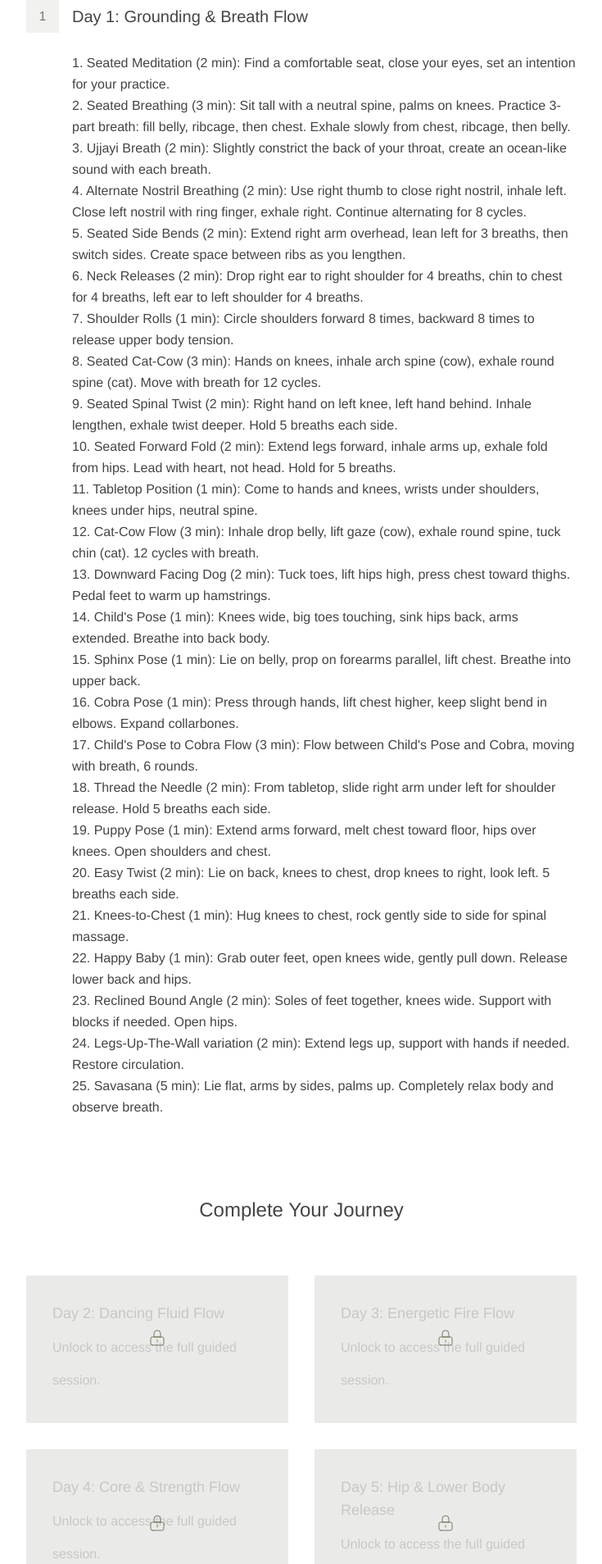
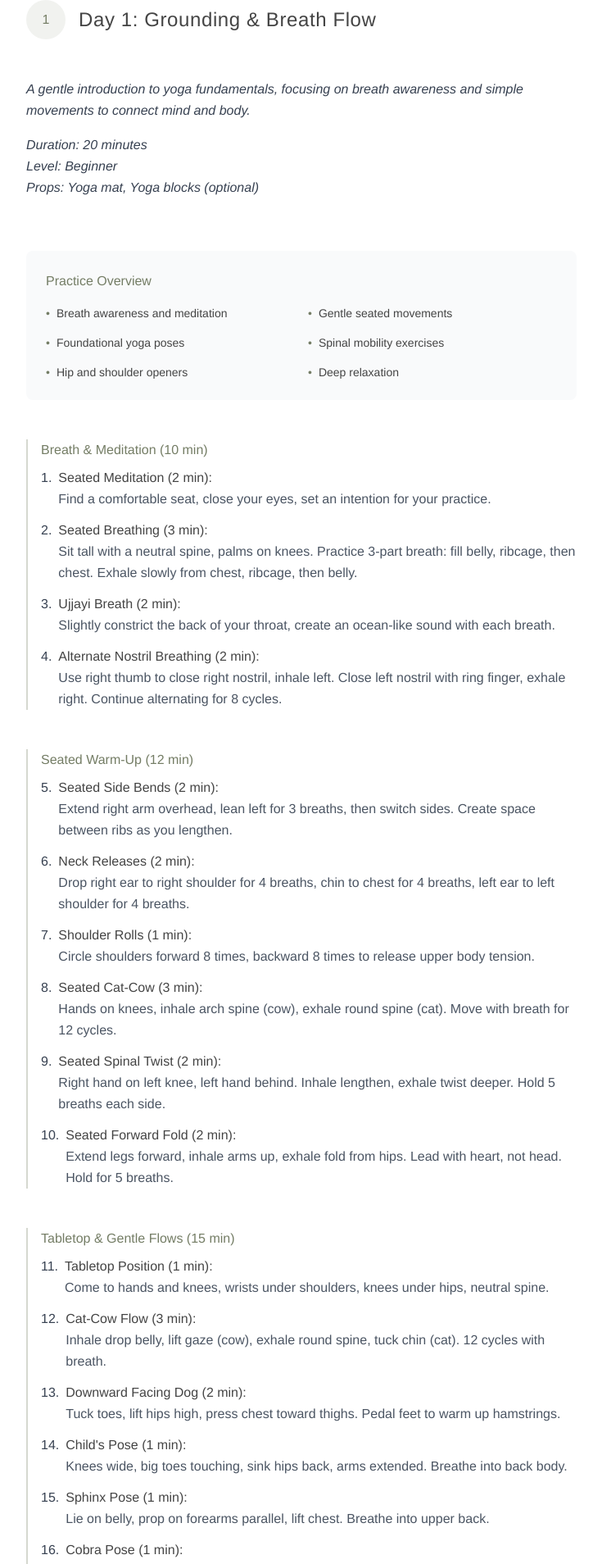
Before and after one commit to samanthacabrera/yoga-library, a React (Vite) app: page /program in a window 1280 px wide. Shown: the part 880-2788 px from the top of the page at 82% size, without its empty margins (272-1007 px from the left). Built offline with nearby package versions, Linux system fonts and the light colour scheme.

Commit message:
enhance Day 1 program UI

```diff
--- a/src/components/Program.jsx
+++ b/src/components/Program.jsx
@@ -25,81 +25,266 @@ const Program = () => {
             </p>
         </div>
 
-      {/* Preview Sessions */}
-      <div className="mb-24">
-        {[
-            {
-            day: "Day 1",
-            title: "Grounding & Breath Flow",
-            description: (
-            <>
-            <span>1. Seated Meditation (2 min):</span> Find a comfortable seat, close your eyes, set an intention for your practice.
-            <br />
-            <span>2. Seated Breathing (3 min):</span> Sit tall with a neutral spine, palms on knees. Practice 3-part breath: fill belly, ribcage, then chest. Exhale slowly from chest, ribcage, then belly.
-            <br />
-            <span>3. Ujjayi Breath (2 min):</span> Slightly constrict the back of your throat, create an ocean-like sound with each breath.
-            <br />
-            <span>4. Alternate Nostril Breathing (2 min):</span> Use right thumb to close right nostril, inhale left. Close left nostril with ring finger, exhale right. Continue alternating for 8 cycles.
-            <br />
-            <span>5. Seated Side Bends (2 min):</span> Extend right arm overhead, lean left for 3 breaths, then switch sides. Create space between ribs as you lengthen.
-            <br />
-            <span>6. Neck Releases (2 min):</span> Drop right ear to right shoulder for 4 breaths, chin to chest for 4 breaths, left ear to left shoulder for 4 breaths.
-            <br />
-            <span>7. Shoulder Rolls (1 min):</span> Circle shoulders forward 8 times, backward 8 times to release upper body tension.
-            <br />
-            <span>8. Seated Cat-Cow (3 min):</span> Hands on knees, inhale arch spine (cow), exhale round spine (cat). Move with breath for 12 cycles.
-            <br />
-            <span>9. Seated Spinal Twist (2 min):</span> Right hand on left knee, left hand behind. Inhale lengthen, exhale twist deeper. Hold 5 breaths each side.
-            <br />
-            <span>10. Seated Forward Fold (2 min):</span> Extend legs forward, inhale arms up, exhale fold from hips. Lead with heart, not head. Hold for 5 breaths.
-            <br />
-            <span>11. Tabletop Position (1 min):</span> Come to hands and knees, wrists under shoulders, knees under hips, neutral spine.
-            <br />
-            <span>12. Cat-Cow Flow (3 min):</span> Inhale drop belly, lift gaze (cow), exhale round spine, tuck chin (cat). 12 cycles with breath.
-            <br />
-            <span>13. Downward Facing Dog (2 min):</span> Tuck toes, lift hips high, press chest toward thighs. Pedal feet to warm up hamstrings.
-            <br />
-            <span>14. Child's Pose (1 min):</span> Knees wide, big toes touching, sink hips back, arms extended. Breathe into back body.
-            <br />
-            <span>15. Sphinx Pose (1 min):</span> Lie on belly, prop on forearms parallel, lift chest. Breathe into upper back.
-            <br />
-            <span>16. Cobra Pose (1 min):</span> Press through hands, lift chest higher, keep slight bend in elbows. Expand collarbones.
-            <br />
-            <span>17. Child's Pose to Cobra Flow (3 min):</span> Flow between Child's Pose and Cobra, moving with breath, 6 rounds.
-            <br />
-            <span>18. Thread the Needle (2 min):</span> From tabletop, slide right arm under left for shoulder release. Hold 5 breaths each side.
-            <br />
-            <span>19. Puppy Pose (1 min):</span> Extend arms forward, melt chest toward floor, hips over knees. Open shoulders and chest.
-            <br />
-            <span>20. Easy Twist (2 min):</span> Lie on back, knees to chest, drop knees to right, look left. 5 breaths each side.
-            <br />
-            <span>21. Knees-to-Chest (1 min):</span> Hug knees to chest, rock gently side to side for spinal massage.
-            <br />
-            <span>22. Happy Baby (1 min):</span> Grab outer feet, open knees wide, gently pull down. Release lower back and hips.
-            <br />
-            <span>23. Reclined Bound Angle (2 min):</span> Soles of feet together, knees wide. Support with blocks if needed. Open hips.
-            <br />
-            <span>24. Legs-Up-The-Wall variation (2 min):</span> Extend legs up, support with hands if needed. Restore circulation.
-            <br />
-            <span>25. Savasana (5 min):</span> Lie flat, arms by sides, palms up. Completely relax body and observe breath.
-            </>
-            ),
-            }
-        ].map((session, index) => (
-          <div key={index} className="mb-16 border-b border-gray-100 pb-16 last:border-b-0 last:pb-0">
-            <div className="mb-4">
-              <div className="flex items-center mb-6">
-                <span className="inline-flex items-center justify-center w-10 h-10 bg-moss/10 text-moss mr-4">
-                  {index + 1}
-                </span>
-                <h3 className="text-xl font-light">{session.day}: {session.title}</h3>
+      {/* Preview Sessions - Day 1 */}
+        <div className="">
+        <div className="my-24  space-y-12">
+          <div className="flex items-center mb-8">
+            <span className="inline-flex items-center justify-center w-12 h-12 bg-moss/10 text-moss mr-4 rounded-full">
+              1
+            </span>
+            <h3 className="text-2xl font-light tracking-wide">Day 1: Grounding & Breath Flow</h3>
+          </div>
+
+          <div className="font-light leading-relaxed space-y-12">
+            <p className="text-gray-700 italic">
+              A gentle introduction to yoga fundamentals, focusing on breath awareness and simple movements to connect mind and body.
+                <ul className="py-4">
+                    <li>Duration: 20 minutes</li>
+                    <li>Level: Beginner</li>
+                    <li>Props: Yoga mat, Yoga blocks (optional)</li>
+                </ul>
+            </p>
+
+            <div className="bg-gray-50 p-6 rounded-lg">
+              <h4 className="font-medium text-moss mb-4">Practice Overview</h4>
+              <ul className="grid grid-cols-1 md:grid-cols-2 gap-4 text-sm">
+                <li className="flex items-start">
+                  <span className="text-moss mr-2">•</span>
+                  <span>Breath awareness and meditation</span>
+                </li>
+                <li className="flex items-start">
+                  <span className="text-moss mr-2">•</span>
+                  <span>Gentle seated movements</span>
+                </li>
+                <li className="flex items-start">
+                  <span className="text-moss mr-2">•</span>
+                  <span>Foundational yoga poses</span>
+                </li>
+                <li className="flex items-start">
+                  <span className="text-moss mr-2">•</span>
+                  <span>Spinal mobility exercises</span>
+                </li>
+                <li className="flex items-start">
+                  <span className="text-moss mr-2">•</span>
+                  <span>Hip and shoulder openers</span>
+                </li>
+                <li className="flex items-start">
+                  <span className="text-moss mr-2">•</span>
+                  <span>Deep relaxation</span>
+                </li>
+              </ul>
+            </div>
+
+            <div className="space-y-12">
+              <div className="border-l-2 border-moss/30 pl-4">
+                <h4 className="font-medium text-moss mb-2">Breath & Meditation (10 min)</h4>
+                <ol className="space-y-3">
+                  <li className="flex">
+                    <span className="font-medium text-gray-700 mr-2">1.</span>
+                    <div>
+                      <span className="font-medium">Seated Meditation (2 min):</span>
+                      <p className="text-gray-600">Find a comfortable seat, close your eyes, set an intention for your practice.</p>
+                    </div>
+                  </li>
+                  <li className="flex">
+                    <span className="font-medium text-gray-700 mr-2">2.</span>
+                    <div>
+                      <span className="font-medium">Seated Breathing (3 min):</span>
+                      <p className="text-gray-600">Sit tall with a neutral spine, palms on knees. Practice 3-part breath: fill belly, ribcage, then chest. Exhale slowly from chest, ribcage, then belly.</p>
+                    </div>
+                  </li>
+                  <li className="flex">
+                    <span className="font-medium text-gray-700 mr-2">3.</span>
+                    <div>
+                      <span className="font-medium">Ujjayi Breath (2 min):</span>
+                      <p className="text-gray-600">Slightly constrict the back of your throat, create an ocean-like sound with each breath.</p>
+                    </div>
+                  </li>
+                  <li className="flex">
+                    <span className="font-medium text-gray-700 mr-2">4.</span>
+                    <div>
+                      <span className="font-medium">Alternate Nostril Breathing (2 min):</span>
+                      <p className="text-gray-600">Use right thumb to close right nostril, inhale left. Close left nostril with ring finger, exhale right. Continue alternating for 8 cycles.</p>
+                    </div>
+                  </li>
+                </ol>
               </div>
-              <div className="pl-14 font-light leading-relaxed">
-                <p>{session.description}</p>
+
+              <div className="border-l-2 border-moss/30 pl-4">
+                <h4 className="font-medium text-moss mb-2">Seated Warm-Up (12 min)</h4>
+                <ol className="space-y-3 list-decimal">
+                  <li className="flex">
+                    <span className="font-medium text-gray-700 mr-2">5.</span>
+                    <div>
+                      <span className="font-medium">Seated Side Bends (2 min):</span>
+                      <p className="text-gray-600">Extend right arm overhead, lean left for 3 breaths, then switch sides. Create space between ribs as you lengthen.</p>
+                    </div>
+                  </li>
+                  <li className="flex">
+                    <span className="font-medium text-gray-700 mr-2">6.</span>
+                    <div>
+                      <span className="font-medium">Neck Releases (2 min):</span>
+                      <p className="text-gray-600">Drop right ear to right shoulder for 4 breaths, chin to chest for 4 breaths, left ear to left shoulder for 4 breaths.</p>
+                    </div>
+                  </li>
+                  <li className="flex">
+                    <span className="font-medium text-gray-700 mr-2">7.</span>
+                    <div>
+                      <span className="font-medium">Shoulder Rolls (1 min):</span>
+                      <p className="text-gray-600">Circle shoulders forward 8 times, backward 8 times to release upper body tension.</p>
+                    </div>
+                  </li>
+                  <li className="flex">
+                    <span className="font-medium text-gray-700 mr-2">8.</span>
+                    <div>
+                      <span className="font-medium">Seated Cat-Cow (3 min):</span>
+                      <p className="text-gray-600">Hands on knees, inhale arch spine (cow), exhale round spine (cat). Move with breath for 12 cycles.</p>
+                    </div>
+                  </li>
+                  <li className="flex">
+                    <span className="font-medium text-gray-700 mr-2">9.</span>
+                    <div>
+                      <span className="font-medium">Seated Spinal Twist (2 min):</span>
+                      <p className="text-gray-600">Right hand on left knee, left hand behind. Inhale lengthen, exhale twist deeper. Hold 5 breaths each side.</p>
+                    </div>
+                  </li>
+                  <li className="flex">
+                    <span className="font-medium text-gray-700 mr-2">10.</span>
+                    <div>
+                      <span className="font-medium">Seated Forward Fold (2 min):</span>
+                      <p className="text-gray-600">Extend legs forward, inhale arms up, exhale fold from hips. Lead with heart, not head. Hold for 5 breaths.</p>
+                    </div>
+                  </li>
+                </ol>
+              </div>
+
+              <div className="border-l-2 border-moss/30 pl-4">
+                <h4 className="font-medium text-moss mb-2">Tabletop & Gentle Flows (15 min)</h4>
+                <ol className="space-y-3">
+                  <li className="flex">
+                    <span className="font-medium text-gray-700 mr-2">11.</span>
+                    <div>
+                      <span className="font-medium">Tabletop Position (1 min):</span>
+                      <p className="text-gray-600">Come to hands and knees, wrists under shoulders, knees under hips, neutral spine.</p>
+                    </div>
+                  </li>
+                  <li className="flex">
+                    <span className="font-medium text-gray-700 mr-2">12.</span>
+                    <div>
+                      <span className="font-medium">Cat-Cow Flow (3 min):</span>
+                      <p className="text-gray-600">Inhale drop belly, lift gaze (cow), exhale round spine, tuck chin (cat). 12 cycles with breath.</p>
+                    </div>
+                  </li>
+                  <li className="flex">
+                    <span className="font-medium text-gray-700 mr-2">13.</span>
+                    <div>
+                      <span className="font-medium">Downward Facing Dog (2 min):</span>
+                      <p className="text-gray-600">Tuck toes, lift hips high, press chest toward thighs. Pedal feet to warm up hamstrings.</p>
+                    </div>
+                  </li>
+                  <li className="flex">
+                    <span className="font-medium text-gray-700 mr-2">14.</span>
+                    <div>
+                      <span className="font-medium">Child's Pose (1 min):</span>
+                      <p className="text-gray-600">Knees wide, big toes touching, sink hips back, arms extended. Breathe into back body.</p>
+                    </div>
+                  </li>
+                  <li className="flex">
+                    <span className="font-medium text-gray-700 mr-2">15.</span>
+                    <div>
+                      <span className="font-medium">Sphinx Pose (1 min):</span>
+                      <p className="text-gray-600">Lie on belly, prop on forearms parallel, lift chest. Breathe into upper back.</p>
+                    </div>
+                  </li>
+                  <li className="flex">
+                    <span className="font-medium text-gray-700 mr-2">16.</span>
+                    <div>
+                      <span className="font-medium">Cobra Pose (1 min):</span>
+                      <p className="text-gray-600">Press through hands, lift chest higher, keep slight bend in elbows. Expand collarbones.</p>
+                    </div>
+                  </li>
+                  <li className="flex">
+                    <span className="font-medium text-gray-700 mr-2">17.</span>
+                    <div>
+                      <span className="font-medium">Child's Pose to Cobra Flow (3 min):</span>
+                      <p className="text-gray-600">Flow between Child's Pose and Cobra, moving with breath, 6 rounds.</p>
+                    </div>
+                  </li>
+                  <li className="flex">
+                    <span className="font-medium text-gray-700 mr-2">18.</span>
+                    <div>
+                      <span className="font-medium">Thread the Needle (2 min):</span>
+                      <p className="text-gray-600">From tabletop, slide right arm under left for shoulder release. Hold 5 breaths each side.</p>
+                    </div>
+                  </li>
+                  <li className="flex">
+                    <span className="font-medium text-gray-700 mr-2">19.</span>
+                    <div>
+                      <span className="font-medium">Puppy Pose (1 min):</span>
+                      <p className="text-gray-600">Extend arms forward, melt chest toward floor, hips over knees. Open shoulders and chest.</p>
+                    </div>
+                  </li>
+                </ol>
+              </div>
+
+              <div className="border-l-2 border-moss/30 pl-4">
+                <h4 className="font-medium text-moss mb-2">Cool Down & Relaxation (13 min)</h4>
+                <ol className="space-y-3">
+                  <li className="flex">
+                    <span className="font-medium text-gray-700 mr-2">20.</span>
+                    <div>
+                      <span className="font-medium">Easy Twist (2 min):</span>
+                      <p className="text-gray-600">Lie on back, knees to chest, drop knees to right, look left. 5 breaths each side.</p>
+                    </div>
+                  </li>
+                  <li className="flex">
+                    <span className="font-medium text-gray-700 mr-2">21.</span>
+                    <div>
+                      <span className="font-medium">Knees-to-Chest (1 min):</span>
+                      <p className="text-gray-600">Hug knees to chest, rock gently side to side for spinal massage.</p>
+                    </div>
+                  </li>
+                  <li className="flex">
+                    <span className="font-medium text-gray-700 mr-2">22.</span>
+                    <div>
+                      <span className="font-medium">Happy Baby (1 min):</span>
+                      <p className="text-gray-600">Grab outer feet, open knees wide, gently pull down. Release lower back and hips.</p>
+                    </div>
+                  </li>
+                  <li className="flex">
+                    <span className="font-medium text-gray-700 mr-2">23.</span>
+                    <div>
+                      <span className="font-medium">Reclined Bound Angle (2 min):</span>
+                      <p className="text-gray-600">Soles of feet together, knees wide. Support with blocks if needed. Open hips.</p>
+                    </div>
+                  </li>
+                  <li className="flex">
+                    <span className="font-medium text-gray-700 mr-2">24.</span>
+                    <div>
+                      <span className="font-medium">Legs-Up-The-Wall variation (2 min):</span>
+                      <p className="text-gray-600">Extend legs up, support with hands if needed. Restore circulation.</p>
+                    </div>
+                  </li>
+                  <li className="flex">
+                    <span className="font-medium text-gray-700 mr-2">25.</span>
+                    <div>
+                      <span className="font-medium">Savasana (5 min):</span>
+                      <p className="text-gray-600">Lie flat, arms by sides, palms up. Completely relax body and observe breath.</p>
+                    </div>
+                  </li>
+                </ol>
               </div>
             </div>
+
+            <div className="bg-moss/5 p-6 rounded-lg mt-8">
+              <h4 className="font-medium text-moss mb-3">Notes</h4>
+              <p className="text-gray-700 text-sm">
+
+                If you experience any discomfort, use modifications and props as needed.
+              </p>
+            </div>
           </div>
-        ))}
+        </div>
       </div>
 
       {/* Locked Days */}
@@ -177,7 +362,7 @@ const Program = () => {
             </svg>
           </Link>
         </div>
-        <p className="text-sm"> 4 weeks • 30 guided sessions • Instant Digital Access</p>
+        <p className="text-sm"> 4 weeks • 28 guided sessions • Instant Digital Access</p>
       </div>
     </div>
   );
```
Also changed, not shown: src/components/Home.jsx (+3 -11 lines).
